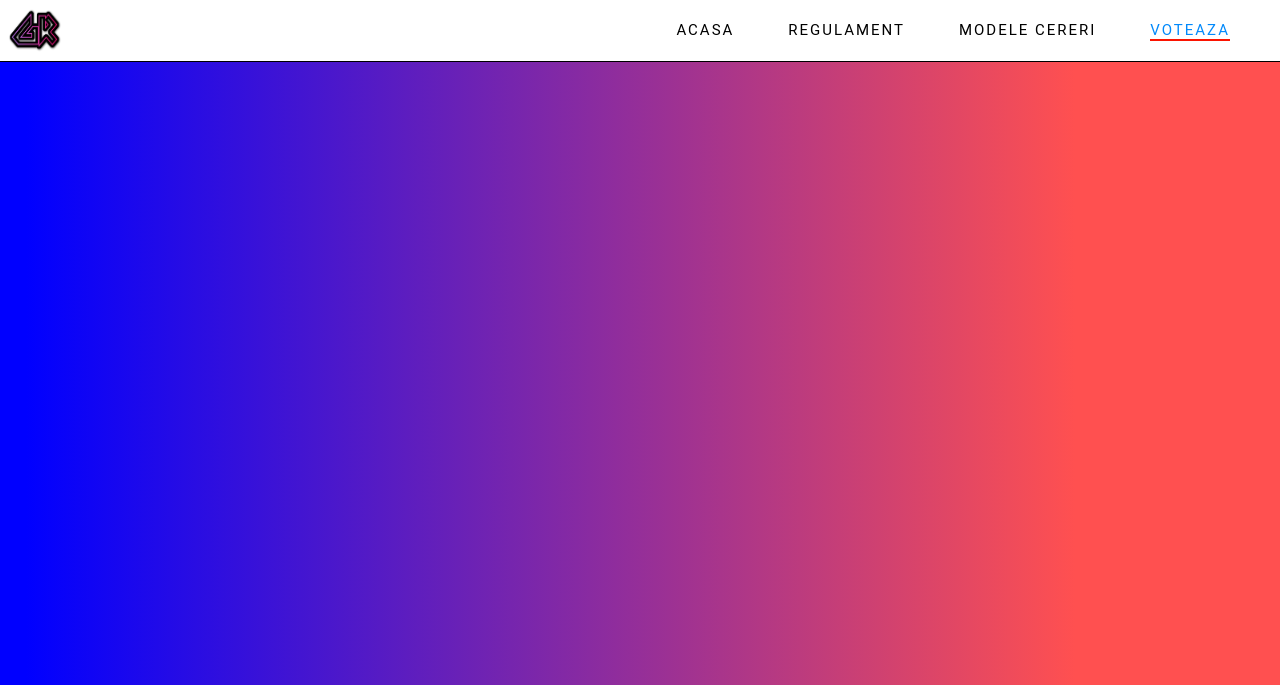
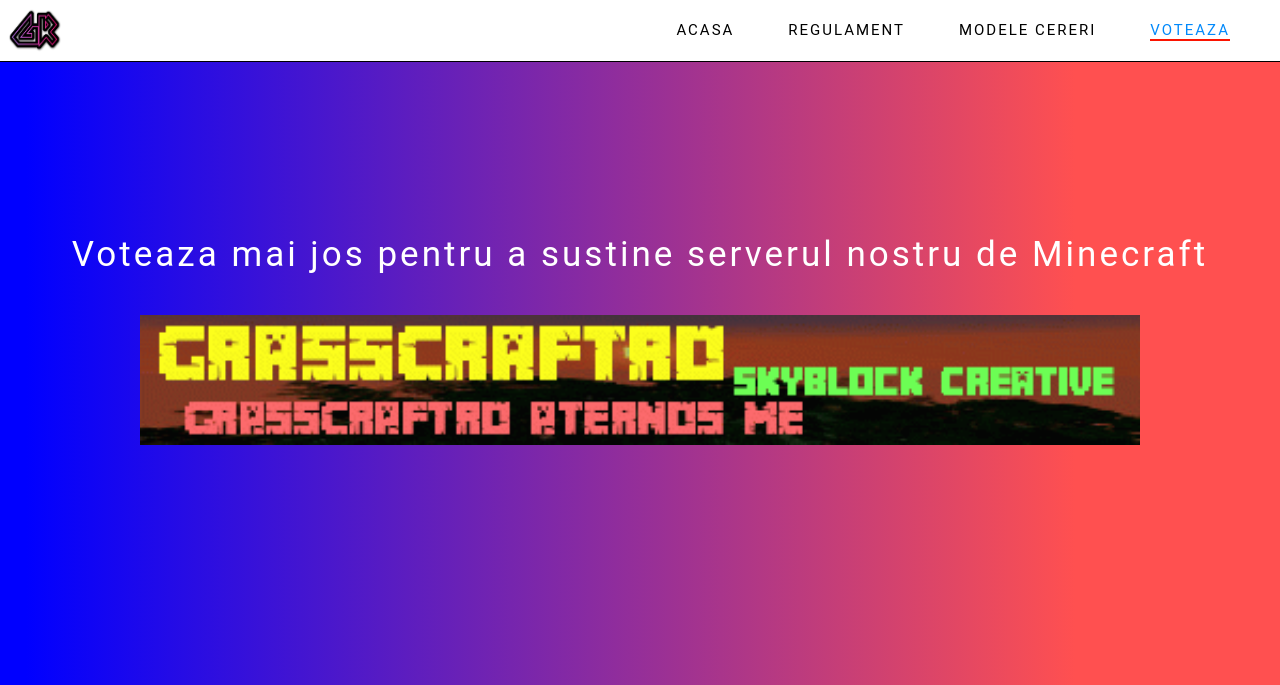
Before and after one commit to iAmStefan/GrassCraft, a Django app: page /voteaza/ in a window 1280 px wide. Shown: the top 685 px of the page. Run offline with Django 3.2, Linux system fonts and the light colour scheme; some libraries are stand-ins or nearby versions.

Commit message:
Vote page - done

```diff
--- a/static/css/indexStyle.css
+++ b/static/css/indexStyle.css
@@ -102,7 +102,7 @@
     letter-spacing: 2px;
   }
   .description2 .welcome{
-    margin-top: 40px;
+    margin-top: 80px;
     font-family: "Roboto", sans-serif;
     font-size: 20px;
     letter-spacing: 1px;
--- a/static/css/voteStyle.css
+++ b/static/css/voteStyle.css
@@ -53,3 +53,24 @@
     border-bottom: 2px solid #FB1401;
     color: #0189FB;
   }
+
+  .col-lg-12{
+    text-align: center;
+  }
+
+  .votare{
+    margin-top: 150px;
+    display: inline-block;
+  }
+  .votare p{
+    font-family: "Roboto", sans-serif;
+    font-size: 35px;
+    letter-spacing: 3px;
+    color: white;
+  }
+
+  .votare img{
+    margin-top: 25px;
+    width: 1000px;
+    height: 130px;
+  }
--- a/templates/index.html
+++ b/templates/index.html
@@ -32,7 +32,7 @@
           <div class="col-lg-6">
             <div class="owner">
             <div class="title" title="grass-craft server-owner" alt="grass-craft server-owner">Detinatorul serverului</div>
-              <image src="{% static 'images\owner.png' %}" class="text-center" title="grass-craft minecraft owner head" alt="grass-craft minecraft owner head" />
+              <img src="{% static 'images\owner.png' %}" class="text-center" title="grass-craft minecraft owner head" alt="grass-craft minecraft owner head"></img>
               <div class="description1" title="grass-craft owner info" alt="grass-craft owner info">
                 Buna, ma numesc Sebastian si am 13 ani. Am decis sa deschid acest server pentru a face o comunitate unita care sa fie top#1 in serverele de creative roleplay din Romania. Daca aveti intrebari ma puteti contacta pe discord Mr_SebPaY#5195 sau pe adresa de e-mail seby04911@gmail.com.
               </div>
@@ -47,7 +47,6 @@
                   <p class="founder" title="grass-craft founder" alt="grass-craft founder">Acest server a fost infiintat de Mr_SebPaY</p>
                   <p class="contact" title="grass-craft contact" alt="grass-craft contact">Ne puteti contacta pe discord: Mr_SebPaY#5195</p>
                   <p class="openTime" title="grass-craft opening time" alt="grass-craft opening time">Serverul este deschis zilnic de dimineata pana seara { Orele 6 pana la orele 2-3 noaptea }
-                  <a href="https://minecraftservers.org/server/562688"><img src="{% static 'images/serverGif.gif'%}" title="grass-craft server list link" alt="grass-craft server list link"></a>
                 </div>
             </div>
           </div>
--- a/templates/vote.html
+++ b/templates/vote.html
@@ -24,5 +24,17 @@
         </div>
       </div>
     </div>
+
+    <div class="container">
+        <br></br><br></br>
+        <div class="row">
+            <div class="col-lg-12">
+                <div class="votare">
+                    <p>Voteaza mai jos pentru a sustine serverul nostru de Minecraft</p>
+                    <a href="https://minecraftservers.org/server/562688"><img src="{% static 'images/serverGif.gif'%}" title="grass-craft server list link" alt="grass-craft server list link"></a>
+                </div>
+            </div>
+        </div>
+    </div>
 </body>
 </html>
```
